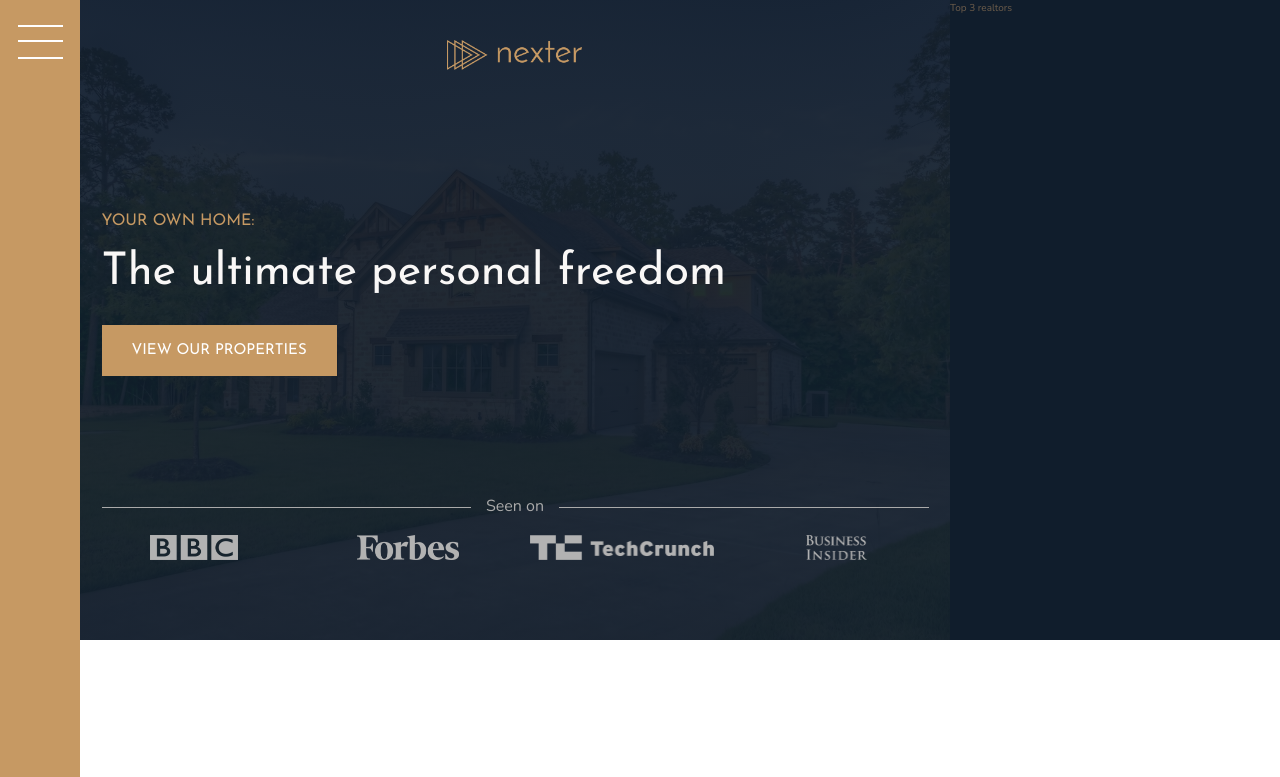
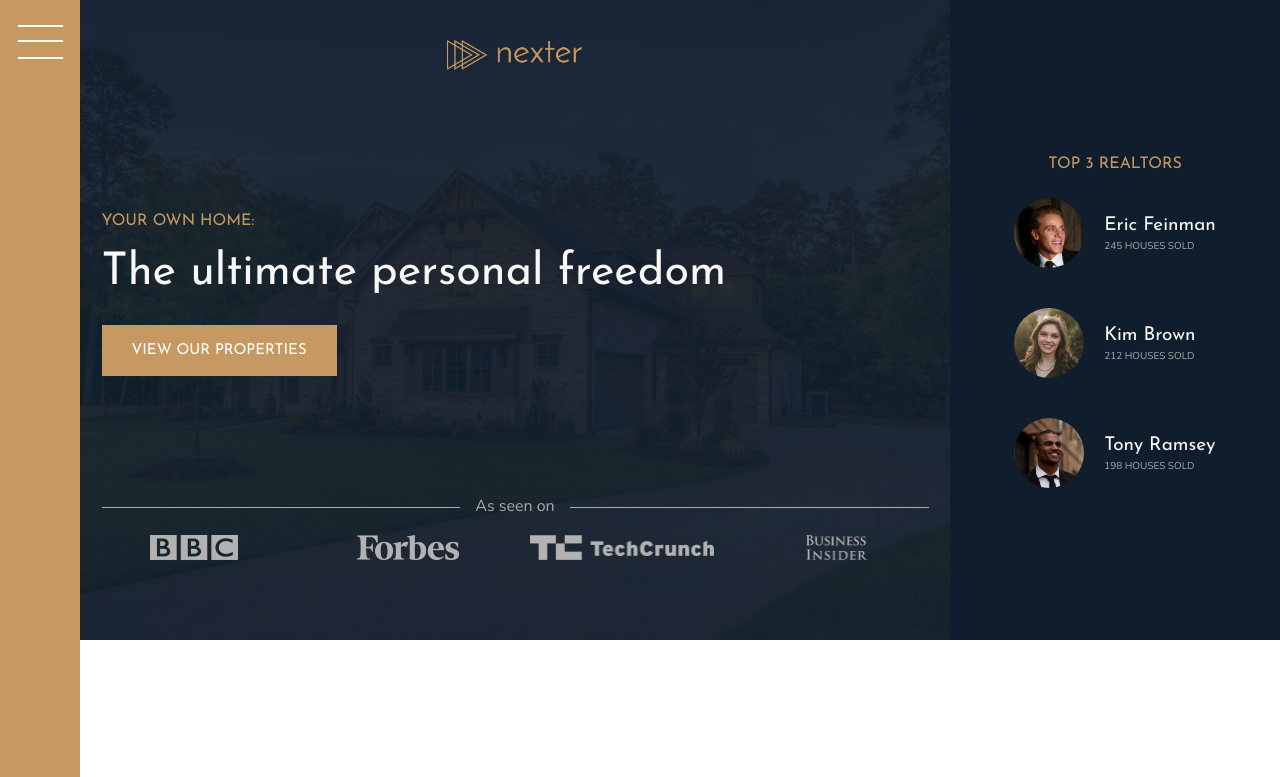
Before and after one commit to amirhsaedi/css-nexter-website, a website: page index.html in a window 1280 px wide. Shown: the top 777 px of the page. Drawn offline with nearby package versions, Linux system fonts and the light colour scheme.

Commit message:
Realtors section is done

```diff
--- a/index.html
+++ b/index.html
@@ -23,7 +23,7 @@
       <h3 class="heading-3">Your own home:</h3>
       <h1 class="heading-1">The ultimate personal freedom</h1>
       <button class="btn header__btn">View our properties</button>
-      <div class="header__seenon-text">Seen on</div>
+      <div class="header__seenon-text">As seen on</div>
       <div class="header__seenon-logo">
         <img src="./img/logo-bbc.png" alt="BBC logo" />
         <img src="./img/logo-forbes.png" alt="BBC logo" />
@@ -32,7 +32,38 @@
       </div>
     </header>
 
-    <div class="realtors">Top 3 realtors</div>
+    <div class="realtors">
+      <h3 class="heading-3">Top 3 realtors</h3>
+      <div class="realtors__list">
+        <img
+          src="./img/realtor-1.jpeg"
+          alt="Realtor image"
+          class="realtors__img"
+        />
+        <div class="realtors__details">
+          <h4 class="heading-4 heading-4--light">Eric Feinman</h4>
+          <p class="realtors__sold">245 houses sold</p>
+        </div>
+        <img
+          src="./img/realtor-2.jpeg"
+          alt="Realtor image"
+          class="realtors__img"
+        />
+        <div class="realtors__details">
+          <h4 class="heading-4 heading-4--light">Kim Brown</h4>
+          <p class="realtors__sold">212 houses sold</p>
+        </div>
+        <img
+          src="./img/realtor-3.jpeg"
+          alt="Realtor image"
+          class="realtors__img"
+        />
+        <div class="realtors__details">
+          <h4 class="heading-4 heading-4--light">Tony Ramsey</h4>
+          <p class="realtors__sold">198 houses sold</p>
+        </div>
+      </div>
+    </div>
 
     <section class="features">
       <div class="feature">
--- a/sass/_realtors.scss
+++ b/sass/_realtors.scss
@@ -1,4 +1,29 @@
 .realtors {
   background-color: $color-secondary;
   grid-column: col-start 7 / full-end;
+  padding: 3rem;
+  display: grid;
+  justify-content: center;
+  justify-items: center;
+  align-content: center;
+  grid-row-gap: 2rem;
+
+  &__list {
+    display: grid;
+    grid-template-columns: min-content max-content;
+    grid-gap: 5vh 2rem;
+    align-items: center;
+  }
+
+  &__img {
+    width: 7rem;
+    border-radius: 50%;
+    display: block;
+  }
+
+  &__sold {
+    text-transform: uppercase;
+    color: $color-grey-light-2;
+    margin-top: -3px;
+  }
 }
```
Also changed, not shown: css/style.css.
